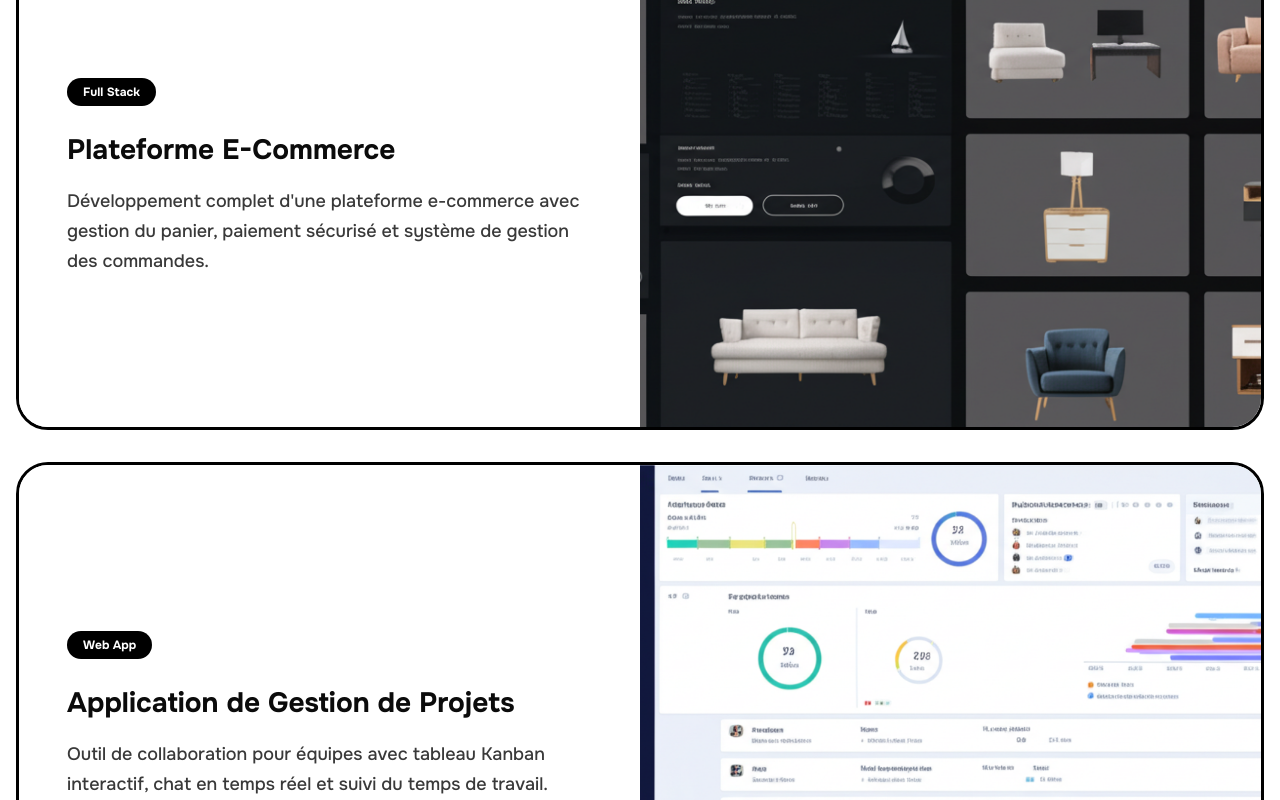
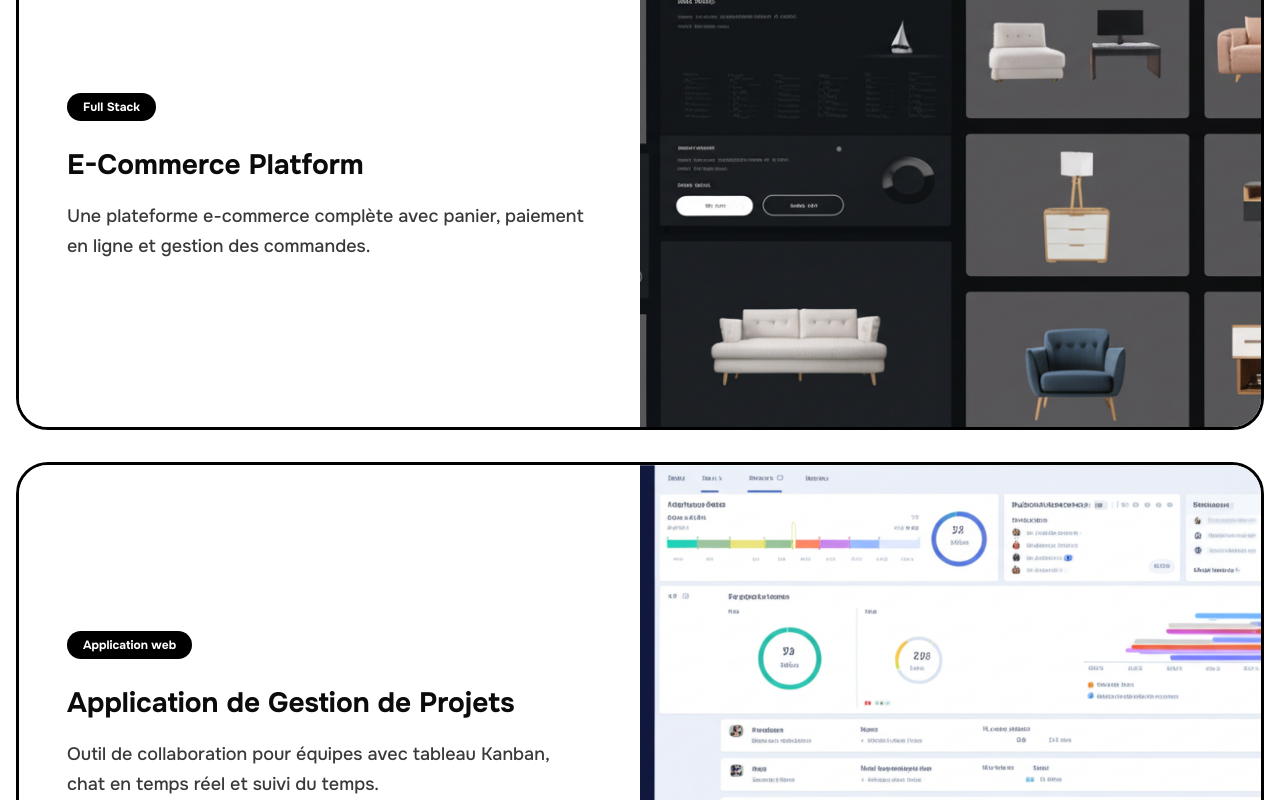
Before and after one commit to Geovic20/my_Portfolio, a Next.js app: page / in a window 1280 px wide. Shown: the part 4360-5160 px from the top of the page. Built offline with nearby package versions, Linux system fonts and the light colour scheme; no server answers.

Commit message:
Mise en place de l'architecture pour l'ajout facile des projets

```diff
--- a/app/portfolio/page.tsx
+++ b/app/portfolio/page.tsx
@@ -7,72 +7,12 @@ import Image from "next/image"
 import Link from "next/link"
 import { Button } from "@/components/ui/button"
 import { useLanguage } from "@/contexts/language-context"
+import { projects, localizeProject } from "@/lib/projects"
 
 export default function PortfolioPage() {
-  const { t } = useLanguage()
+  const { t, language } = useLanguage()
 
-  const projects = [
-    {
-      id: 1,
-      title: t("portfolio.project1Title"),
-      description: t("portfolio.project1Desc"),
-      image: "/modern-ecommerce-interface.png",
-      technologies: ["React.js", "Node.js", "MongoDB", "Stripe"],
-      bgColor: "#2F81F7",
-      demoUrl: "#",
-      githubUrl: "#",
-    },
-    {
-      id: 2,
-      title: t("portfolio.project2Title"),
-      description: t("portfolio.project2Desc"),
-      image: "/project-management-dashboard.png",
-      technologies: ["Next.js", "Python", "Django", "WebSocket"],
-      bgColor: "#FF6B6B",
-      demoUrl: "#",
-      githubUrl: "#",
-    },
-    {
-      id: 3,
-      title: t("portfolio.project3Title"),
-      description: t("portfolio.project3Desc"),
-      image: "/photography-portfolio.png",
-      technologies: ["Next.js", "Tailwind CSS", "Vercel"],
-      bgColor: "#6366F1",
-      demoUrl: "#",
-      githubUrl: "#",
-    },
-    {
-      id: 4,
-      title: t("portfolio.project4Title"),
-      description: t("portfolio.project4Desc"),
-      image: "/api-microservices-architecture-diagram.jpg",
-      technologies: ["Node.js", "Docker", "PostgreSQL", "Redis"],
-      bgColor: "#FFD93D",
-      demoUrl: "#",
-      githubUrl: "#",
-    },
-    {
-      id: 5,
-      title: t("portfolio.project5Title"),
-      description: t("portfolio.project5Desc"),
-      image: "/fitness-app-interface.png",
-      technologies: ["React Native", "Firebase", "Node.js"],
-      bgColor: "#10B981",
-      demoUrl: "#",
-      githubUrl: "#",
-    },
-    {
-      id: 6,
-      title: t("portfolio.project6Title"),
-      description: t("portfolio.project6Desc"),
-      image: "/analytics-dashboard.png",
-      technologies: ["React.js", "D3.js", "Java", "MySQL"],
-      bgColor: "#F59E0B",
-      demoUrl: "#",
-      githubUrl: "#",
-    },
-  ]
+
 
   return (
     <main className="min-h-screen bg-[#FFFFFF]">
@@ -97,15 +37,17 @@ export default function PortfolioPage() {
       <section className="container mx-auto px-4 py-12 md:py-16">
         <div className="max-w-7xl mx-auto">
           <div className="grid sm:grid-cols-2 gap-6 md:gap-8">
-            {projects.map((project) => (
+            {projects.map((raw) => {
+              const project = localizeProject(raw, language)
+              return (
               <div
-                key={project.id}
+                key={project.slug}
                 className="bg-white border-3 md:border-4 border-black shadow-[6px_6px_0px_0px_rgba(0,0,0,1)] md:shadow-[8px_8px_0px_0px_rgba(0,0,0,1)] hover:-translate-x-0.5 hover:-translate-y-0.5 md:hover:-translate-x-1 md:hover:-translate-y-1 hover:shadow-[8px_8px_0px_0px_rgba(0,0,0,1)] md:hover:shadow-[12px_12px_0px_0px_rgba(0,0,0,1)] transition-all"
               >
                 {/* Project Image */}
                 <div
                   className="relative h-48 sm:h-56 md:h-64 border-b-3 md:border-b-4 border-black overflow-hidden"
-                  style={{ backgroundColor: project.bgColor }}
+                  style={{ backgroundColor: project.accent }}
                 >
                   <Image
                     src={project.image || "/placeholder.svg"}
@@ -133,8 +75,10 @@ export default function PortfolioPage() {
                     ))}
                   </div>
 
-                  {/* Action Buttons */}
+                  {/* Un bouton n'est rendu que si l'URL existe : pas de lien mort. */}
+                  {(project.demoUrl || project.githubUrl) && (
                     <div className="flex flex-col sm:flex-row gap-2 sm:gap-3 pt-2">
+                      {project.demoUrl && (
                         <Button
                           asChild
                           className="flex-1 bg-black text-white hover:bg-black/90 border-2 border-black h-11 sm:h-12 font-bold text-sm sm:text-base"
@@ -144,6 +88,8 @@ export default function PortfolioPage() {
                             {t("portfolio.demo")}
                           </a>
                         </Button>
+                      )}
+                      {project.githubUrl && (
                         <Button
                           asChild
                           variant="outline"
@@ -154,10 +100,13 @@ export default function PortfolioPage() {
                             {t("portfolio.code")}
                           </a>
                         </Button>
+                      )}
+                    </div>
+                  )}
                 </div>
               </div>
-              </div>
-            ))}
+              )
+            })}
           </div>
         </div>
       </section>
--- a/components/portfolio-section.tsx
+++ b/components/portfolio-section.tsx
@@ -3,24 +3,12 @@
 import Image from "next/image"
 import Link from "next/link"
 import { useLanguage } from "@/contexts/language-context"
+import { featuredProjects, localizeProject } from "@/lib/projects"
 
 export function PortfolioSection() {
-  const { t } = useLanguage()
+  const { t, language } = useLanguage()
 
-  const projects = [
-    {
-      title: t("portfolioPreview.project1Title"),
-      description: t("portfolioPreview.project1Desc"),
-      tag: "Full Stack",
-      image: "/modern-ecommerce-interface.png",
-    },
-    {
-      title: t("portfolioPreview.project2Title"),
-      description: t("portfolioPreview.project2Desc"),
-      tag: "Web App",
-      image: "/project-management-dashboard.png",
-    },
-  ]
+  const projects = featuredProjects.map((project) => localizeProject(project, language))
 
   return (
     <section className="container mx-auto px-4 py-16 md:py-24">
@@ -35,9 +23,9 @@ export function PortfolioSection() {
         </div>
 
         <div className="space-y-8 mb-12">
-          {projects.map((project, index) => (
+          {projects.map((project) => (
             <div
-              key={index}
+              key={project.slug}
               className="group grid md:grid-cols-2 bg-white border-[3px] border-black rounded-4xl overflow-hidden hover:shadow-[8px_8px_0px_0px_rgba(0,0,0,1)] transition-all"
             >
               <div className="p-6 md:p-12 flex flex-col justify-center bg-white">
--- a/contexts/language-context.tsx
+++ b/contexts/language-context.tsx
@@ -216,19 +216,6 @@ const translations = {
       titleHighlight: "Portfolio",
       subtitle:
         "Découvrez une sélection de mes projets récents qui démontrent mes compétences en développement web full stack.",
-      project1Title: "E-Commerce Platform",
-      project1Desc: "Une plateforme e-commerce complète avec panier, paiement en ligne et gestion des commandes.",
-      project2Title: "Application de Gestion de Projets",
-      project2Desc: "Outil de collaboration pour équipes avec tableau Kanban, chat en temps réel et suivi du temps.",
-      project3Title: "Portfolio Photographe",
-      project3Desc: "Site vitrine élégant avec galerie d'images, formulaire de contact et système de réservation.",
-      project4Title: "API REST Microservices",
-      project4Desc:
-        "Architecture microservices avec authentification JWT, gestion des utilisateurs et documentation Swagger.",
-      project5Title: "Application Mobile Fitness",
-      project5Desc: "Application de suivi d'entraînement avec statistiques, objectifs personnalisés et partage social.",
-      project6Title: "Dashboard Analytics",
-      project6Desc: "Tableau de bord interactif avec graphiques en temps réel, filtres avancés et export de données.",
       demo: "Démo",
       code: "Code",
       ctaTitle: "Vous avez un projet en tête ?",
@@ -244,12 +231,6 @@ const translations = {
     portfolioPreview: {
       title: "Jetez un œil à mon",
       titleHighlight: "portfolio",
-      project1Title: "Plateforme E-Commerce",
-      project1Desc:
-        "Développement complet d'une plateforme e-commerce avec gestion du panier, paiement sécurisé et système de gestion des commandes.",
-      project2Title: "Application de Gestion de Projets",
-      project2Desc:
-        "Outil de collaboration pour équipes avec tableau Kanban interactif, chat en temps réel et suivi du temps de travail.",
       browseAll: "Voir tout le portfolio",
     },
     experience: {
@@ -422,19 +403,6 @@ const translations = {
       title: "My",
       titleHighlight: "Portfolio",
       subtitle: "Discover a selection of my recent projects that demonstrate my full stack web development skills.",
-      project1Title: "E-Commerce Platform",
-      project1Desc:
-        "A complete e-commerce platform with shopping cart management, secure payment and order management system.",
-      project2Title: "Project Management Application",
-      project2Desc: "Collaboration tool for teams with Kanban board, real-time chat and time tracking.",
-      project3Title: "Photographer Portfolio",
-      project3Desc: "Elegant showcase website with image gallery, contact form and booking system.",
-      project4Title: "REST API Microservices",
-      project4Desc: "Microservices architecture with JWT authentication, user management and Swagger documentation.",
-      project5Title: "Fitness Mobile App",
-      project5Desc: "Workout tracking application with statistics, personalized goals and social sharing.",
-      project6Title: "Analytics Dashboard",
-      project6Desc: "Interactive dashboard with real-time charts, advanced filters and data export.",
       demo: "Demo",
       code: "Code",
       ctaTitle: "Have a project in mind?",
@@ -450,12 +418,6 @@ const translations = {
     portfolioPreview: {
       title: "Take a look at my",
       titleHighlight: "portfolio",
-      project1Title: "E-Commerce Platform",
-      project1Desc:
-        "Complete development of an e-commerce platform with shopping cart management, secure payment and order management system.",
-      project2Title: "Project Management Application",
-      project2Desc:
-        "Collaboration tool for teams with interactive Kanban board, real-time chat and work time tracking.",
       browseAll: "Browse all portfolio",
     },
     experience: {
--- /dev/null
+++ b/lib/projects.ts
@@ -0,0 +1,118 @@
+export type Language = "fr" | "en"
+
+export type Project = {
+  /** Identifiant stable, utilisé comme clé React. */
+  slug: string
+  /** Mis en avant sur la page d'accueil (2 recommandés). */
+  featured?: boolean
+  titleFr: string
+  titleEn: string
+  descFr: string
+  descEn: string
+  /** Étiquette courte affichée sur la carte d'accueil. */
+  tagFr: string
+  tagEn: string
+  technologies: string[]
+  /** Chemin depuis /public. */
+  image: string
+  /** Couleur de fond derrière l'image sur la page Portfolio. */
+  accent: string
+  /** Omettre s'il n'y a pas de dépôt public : le bouton disparaît. */
+  githubUrl?: string
+  /** Omettre s'il n'y a pas de démo en ligne : le bouton disparaît. */
+  demoUrl?: string
+}
+
+// ⚠️ CONTENU PROVISOIRE — projets d'exemple, à remplacer par les vrais.
+// Pour ajouter un projet : copier un bloc, remplir les champs, c'est tout.
+// Les deux pages (accueil et /portfolio) en dérivent automatiquement.
+export const projects: Project[] = [
+  {
+    slug: "e-commerce",
+    featured: true,
+    titleFr: "E-Commerce Platform",
+    titleEn: "E-Commerce Platform",
+    descFr: "Une plateforme e-commerce complète avec panier, paiement en ligne et gestion des commandes.",
+    descEn:
+      "A complete e-commerce platform with shopping cart management, secure payment and order management system.",
+    tagFr: "Full Stack",
+    tagEn: "Full Stack",
+    technologies: ["React.js", "Node.js", "MongoDB", "Stripe"],
+    image: "/modern-ecommerce-interface.png",
+    accent: "#2F81F7",
+  },
+  {
+    slug: "gestion-projets",
+    featured: true,
+    titleFr: "Application de Gestion de Projets",
+    titleEn: "Project Management Application",
+    descFr: "Outil de collaboration pour équipes avec tableau Kanban, chat en temps réel et suivi du temps.",
+    descEn: "Collaboration tool for teams with Kanban board, real-time chat and time tracking.",
+    tagFr: "Application web",
+    tagEn: "Web App",
+    technologies: ["Next.js", "Python", "Django", "WebSocket"],
+    image: "/project-management-dashboard.png",
+    accent: "#FF6B6B",
+  },
+  {
+    slug: "portfolio-photographe",
+    titleFr: "Portfolio Photographe",
+    titleEn: "Photographer Portfolio",
+    descFr: "Site vitrine élégant avec galerie d'images, formulaire de contact et système de réservation.",
+    descEn: "Elegant showcase website with image gallery, contact form and booking system.",
+    tagFr: "Site vitrine",
+    tagEn: "Showcase",
+    technologies: ["Next.js", "Tailwind CSS", "Vercel"],
+    image: "/photography-portfolio.png",
+    accent: "#6366F1",
+  },
+  {
+    slug: "api-microservices",
+    titleFr: "API REST Microservices",
+    titleEn: "REST API Microservices",
+    descFr:
+      "Architecture microservices avec authentification JWT, gestion des utilisateurs et documentation Swagger.",
+    descEn: "Microservices architecture with JWT authentication, user management and Swagger documentation.",
+    tagFr: "Back-end",
+    tagEn: "Back-end",
+    technologies: ["Node.js", "Docker", "PostgreSQL", "Redis"],
+    image: "/api-microservices-architecture-diagram.jpg",
+    accent: "#FFD93D",
+  },
+  {
+    slug: "fitness-mobile",
+    titleFr: "Application Mobile Fitness",
+    titleEn: "Fitness Mobile App",
+    descFr: "Application de suivi d'entraînement avec statistiques, objectifs personnalisés et partage social.",
+    descEn: "Workout tracking application with statistics, personalized goals and social sharing.",
+    tagFr: "Mobile",
+    tagEn: "Mobile",
+    technologies: ["React Native", "Firebase", "Node.js"],
+    image: "/fitness-app-interface.png",
+    accent: "#10B981",
+  },
+  {
+    slug: "dashboard-analytics",
+    titleFr: "Dashboard Analytics",
+    titleEn: "Analytics Dashboard",
+    descFr: "Tableau de bord interactif avec graphiques en temps réel, filtres avancés et export de données.",
+    descEn: "Interactive dashboard with real-time charts, advanced filters and data export.",
+    tagFr: "Data",
+    tagEn: "Data",
+    technologies: ["React.js", "D3.js", "Java", "MySQL"],
+    image: "/analytics-dashboard.png",
+    accent: "#F59E0B",
+  },
+]
+
+/** Résout les champs bilingues d'un projet pour la langue courante. */
+export function localizeProject(project: Project, language: Language) {
+  return {
+    ...project,
+    title: language === "fr" ? project.titleFr : project.titleEn,
+    description: language === "fr" ? project.descFr : project.descEn,
+    tag: language === "fr" ? project.tagFr : project.tagEn,
+  }
+}
+
+export const featuredProjects = projects.filter((project) => project.featured)
```
Lines whose indentation alone changed are shown as unchanged.
